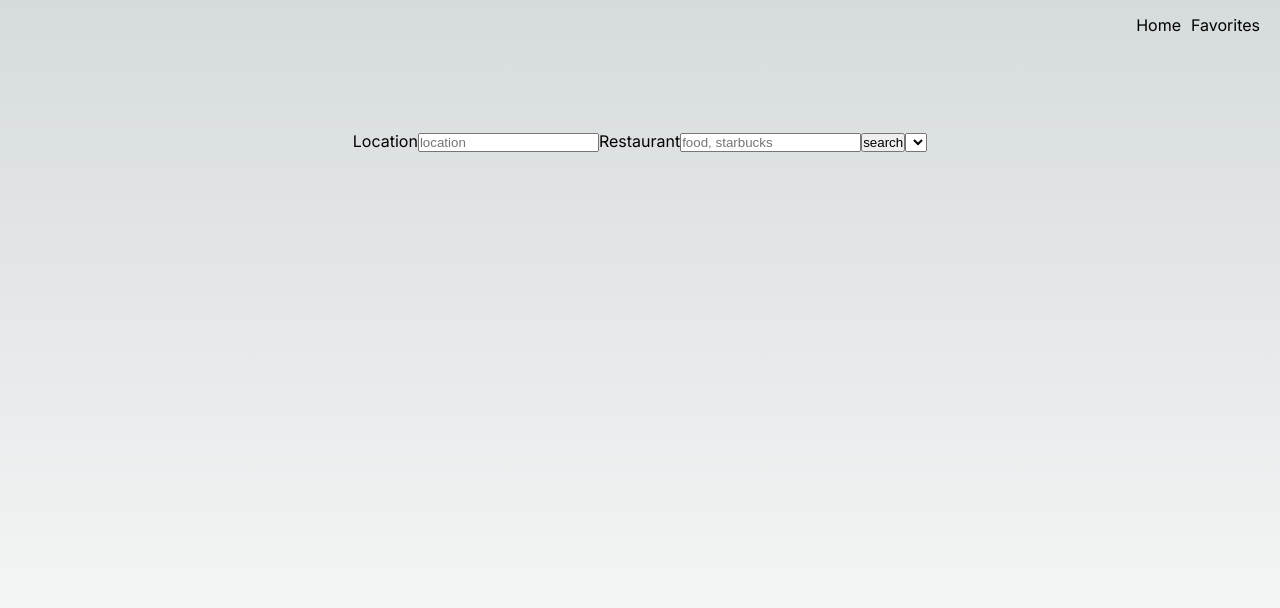
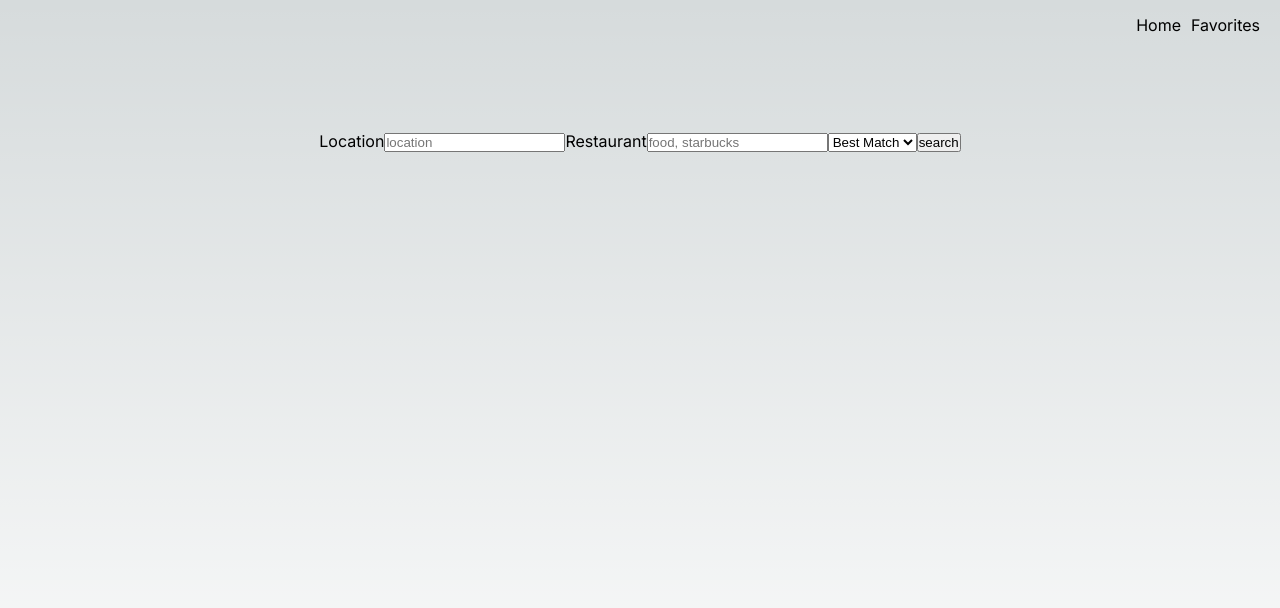
Before and after one commit to neo-athletics/goodeats-v2, a Next.js app: page / in a window 1280 px wide. Shown: the top 608 px of the page. Built offline with nearby package versions, Linux system fonts and the light colour scheme.

Commit message:
fetch yelp data

```diff
--- a/package.json
+++ b/package.json
@@ -17,6 +17,7 @@
     "next": "^13.4.2",
     "react": "18.2.0",
     "react-dom": "18.2.0",
-    "typescript": "5.0.4"
+    "typescript": "5.0.4",
+    "zustand": "^4.3.8"
   }
 }
--- a/src/app/(home)/page.tsx
+++ b/src/app/(home)/page.tsx
@@ -1,13 +1,10 @@
 import styles from "../page.module.css";
-import Restaurants from "./Restaurants";
 import SearchAndFilter from "../components/SearchAndFilter";
 
 export default function Home() {
     return (
         <main className={styles.main}>
             <SearchAndFilter />
-            {/* @ts-expect-error Async Server Component */}
-            {/* <Restaurants /> */}
         </main>
     );
 }
--- a/src/app/api/restaurants/route.ts
+++ b/src/app/api/restaurants/route.ts
@@ -1,6 +1,12 @@
 import { NextResponse } from "next/server";
 
-export async function GET() {
+export async function GET(request: Request) {
+    const { searchParams } = new URL(request.url);
+
+    const location = searchParams.get("location");
+    const food = searchParams.get("term");
+    const sort_by = searchParams.get("sort_by");
+
     const options = {
         method: "GET",
         headers: {
@@ -10,22 +16,12 @@ export async function GET() {
     };
 
     const res = await fetch(
-        "https://api.yelp.com/v3/businesses/search?location=chicago&open_now=true&sort_by=best_match&limit=20",
+        `https://api.yelp.com/v3/businesses/search?location=${location}&term=${food}&sort_by=${sort_by}&limit=20`,
         options
     );
 
     const data = await res.json();
-    // console.log(data);
+    console.log(data);
 
     return NextResponse.json(data);
 }
-
-//filter options
-/*
-location
-term
-reviews
-open status
-sort_by :(best_match,rating,distance..)
-
-*/
--- a/src/app/components/SearchAndFilter.tsx
+++ b/src/app/components/SearchAndFilter.tsx
@@ -2,18 +2,19 @@
 import React, { useState } from "react";
 
 const SearchAndFilter = () => {
-    const [keyterms, setKeyterms] = useState({ location: "", food: "" });
+    const [keyterms, setKeyterms] = useState({
+        location: "",
+        food: "",
+        sort_by: "",
+    });
 
     const handleChange = (e) => {
-        console.log(e.target.value);
-
         setKeyterms({ ...keyterms, [e.target.name]: e.target.value });
     };
 
-    const searchHandler = () => {
-
-
-        console.log(keyterms);
+    const searchHandler = async () => {
+        const { location, food, sort_by } = keyterms;
+        console.log(await fetchRestaurants(location, food, sort_by));
     };
 
     return (
@@ -36,10 +37,17 @@ const SearchAndFilter = () => {
                 onChange={handleChange}
                 value={keyterms.food}
             />
+
+            <select
+                value={keyterms.sort_by}
+                name="sort_by"
+                onChange={handleChange}
+            >
+                <option value="best_match">Best Match</option>
+                <option value="rating">Rating</option>
+                <option value="review_count">Review</option>
+            </select>
             <button onClick={searchHandler}>search</button>
-            <select>
-                <option value=""></option>
-            </select>
         </div>
     );
 };
--- a/src/app/components/restaurantData.ts
+++ b/src/app/components/fetchRestaurantData.ts
@@ -16,9 +16,7 @@ const formatRestaurantData = (restaurant) => {
 };
 
 export const fetchRestaurants = async () => {
-    const res = await fetch("http://localhost:3000/api/restaurants/", {
-        cache: "no-store",
-    });
+    // const res = await fetch( `http://localhost:3000/api/restaurants/?location=${location}&term=${food}&sort_by=${sort_by}`);
 
     const yelpData = await res.json();
 
```
Also changed, not shown: src/app/(home)/Restaurants.tsx (+8 -7 lines), src/app/store.ts (added, +9 -0 lines), 2 other files (tests, documents, lock files or other folders).
